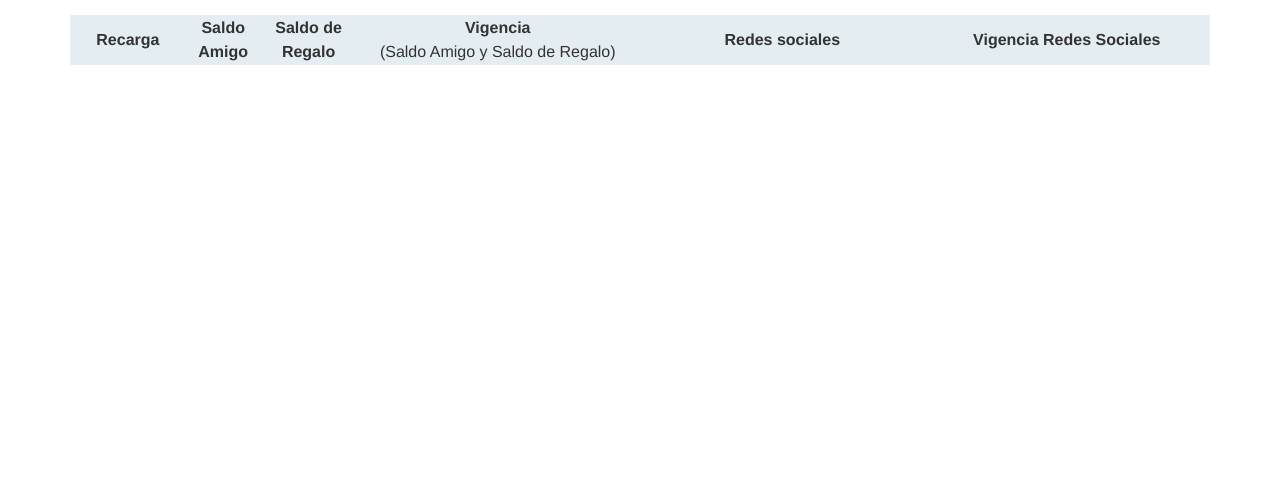
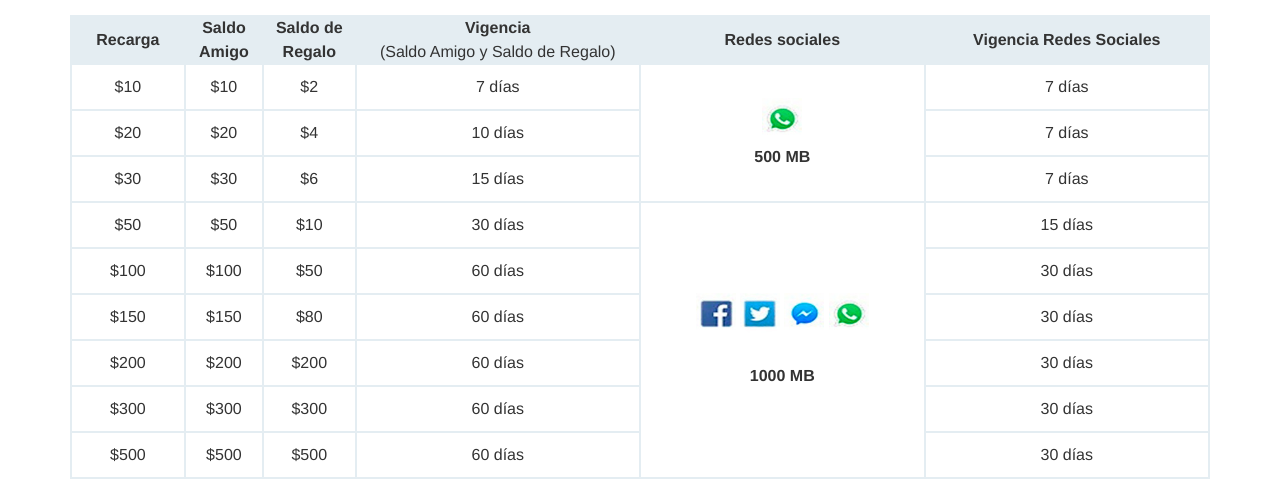
Before and after one commit to VmasterpartV/telcel_landingpage, a plain HTML site: page index.html in a window 1280 px wide. Shown: the part 567-1063 px from the top of the page. Before the commit the page ends 800 px from the top, so only its background shows below. Drawn offline with Linux system fonts and the light colour scheme; grey boxes are pictures that could not be loaded.

Commit message:
final enhacement

```diff
--- a/css/style.css
+++ b/css/style.css
@@ -87,3 +87,45 @@ body {
 .chica {
   width: 5%;
 }
+.whatsapp {
+  width: 40px;
+}
+.tabla td {
+  border: 1px #e4edf2 solid;
+  padding: 10px;
+}
+.negritas {
+  font-weight: 800;
+}
+.video {
+  width: 100%;
+  height: 655px;
+  margin-bottom: 20px;
+}
+.video_container {
+  text-align: center;
+  margin: 20px;
+}
+.banner {
+  height: 200px;
+  background-size: cover;
+  margin-right: 10px;
+}
+.carrousel {
+  background-color: #ececec;
+  padding: 30px;
+  vertical-align: middle;
+}
+.footer {
+  margin-top: 20px;
+  background-color: #2463a9;
+  text-align: center;
+}
+.logo_azul {
+  width: 300px;
+  padding: 10px;
+  vertical-align: middle;
+}
+.letras_chicas {
+  font-size: 14px;
+}
--- a/index.html
+++ b/index.html
@@ -43,14 +43,104 @@
           <th class="grande">Vigencia Redes Sociales</th>
         </tr>
         <tr>
-          <td></td>
-          <td></td>
-          <td></td>
-          <td></td>
-          <td></td>
-          <td></td>
+          <td>$10</td>
+          <td>$10</td>
+          <td>$2</td>
+          <td>7 días</td>
+          <td rowspan="3">
+            <img class="whatsapp" src="img/icono_whatsapp.jpg" alt="">
+            <br>
+            <span class="negritas">500 MB</span>
+          </td>
+          <td>7 días</td>
+        </tr>
+        <tr>
+          <td>$20</td>
+          <td>$20</td>
+          <td>$4</td>
+          <td>10 días</td>
+          <td>7 días</td>
+        </tr>
+        <tr>
+          <td>$30</td>
+          <td>$30</td>
+          <td>$6</td>
+          <td>15 días</td>
+          <td>7 días</td>
+        </tr>
+        <tr>
+          <td>$50</td>
+          <td>$50</td>
+          <td>$10</td>
+          <td>30 días</td>
+          <td rowspan="6">
+            <div class="iconos">
+              <img class="whatsapp" src="img/icono_facebook.jpg" alt="">
+              <img class="whatsapp" src="img/icono_twitter.jpg" alt="">
+              <img class="whatsapp" src="img/icono_messenger.jpg" alt="">
+              <img class="whatsapp" src="img/icono_whatsapp.jpg" alt="">
+            </div>
+            <br>
+            <span class="negritas">1000 MB</span>
+          </td>
+          <td>15 días</td>
+        </tr>
+        <tr>
+          <td>$100</td>
+          <td>$100</td>
+          <td>$50</td>
+          <td>60 días</td>
+          <td>30 días</td>
+        </tr>
+        <tr>
+          <td>$150</td>
+          <td>$150</td>
+          <td>$80</td>
+          <td>60 días</td>
+          <td>30 días</td>
+        </tr>
+        <tr>
+          <td>$200</td>
+          <td>$200</td>
+          <td>$200</td>
+          <td>60 días</td>
+          <td>30 días</td>
+        </tr>
+        <tr>
+          <td>$300</td>
+          <td>$300</td>
+          <td>$300</td>
+          <td>60 días</td>
+          <td>30 días</td>
+        </tr>
+        <tr>
+          <td>$500</td>
+          <td>$500</td>
+          <td>$500</td>
+          <td>60 días</td>
+          <td>30 días</td>
         </tr>
       </table>
+      <div class="video_container">
+        <iframe class="video" src="https://www.youtube.com/embed/FT3ODSg1GFE" title="YouTube video player" frameborder="0" allow="accelerometer; autoplay; clipboard-write; encrypted-media; gyroscope; picture-in-picture" allowfullscreen></iframe>
+        <p class="negritas letras_chicas">Navega en Internet comprando tus Paquetes con tu Tarjeta de Crédito o Débito.</p>
+        <a href="#" class="btn_naranja">Compra aquí</a>
+      </div>
+      <br>
+      <marquee class="carrousel" behavior="scroll" direction="" scrollamount="10" onmouseover="this.stop();" onmouseout="this.start();">
+        <a href="https://www.telcel.com/personas/telefonia/amigo/todavia-no-tienes-amigo#!tarifas" target="_blank">
+          <img class="banner" src="img/banner1.jpg" alt="">
+        </a>
+        <a href="https://www.telcel.com/personas/equipos" target="_blank">
+          <img class="banner" src="img/banner2.jpg" alt="">
+        </a>
+        <a href="https://www.telcel.com/personas/telefonia/planes-de-renta/todavia-no-tienes-plan#!descubre-tu-plan-ideal" target="_blank">
+          <img class="banner" src="img/banner3.jpg" alt="">
+        </a>
+      </marquee>
+      <div class="footer">
+        <img class="logo_azul" src="img/logo-telcel_azul.jpg" alt="">
+      </div>
     </div>
   </body>
 </html>
```
